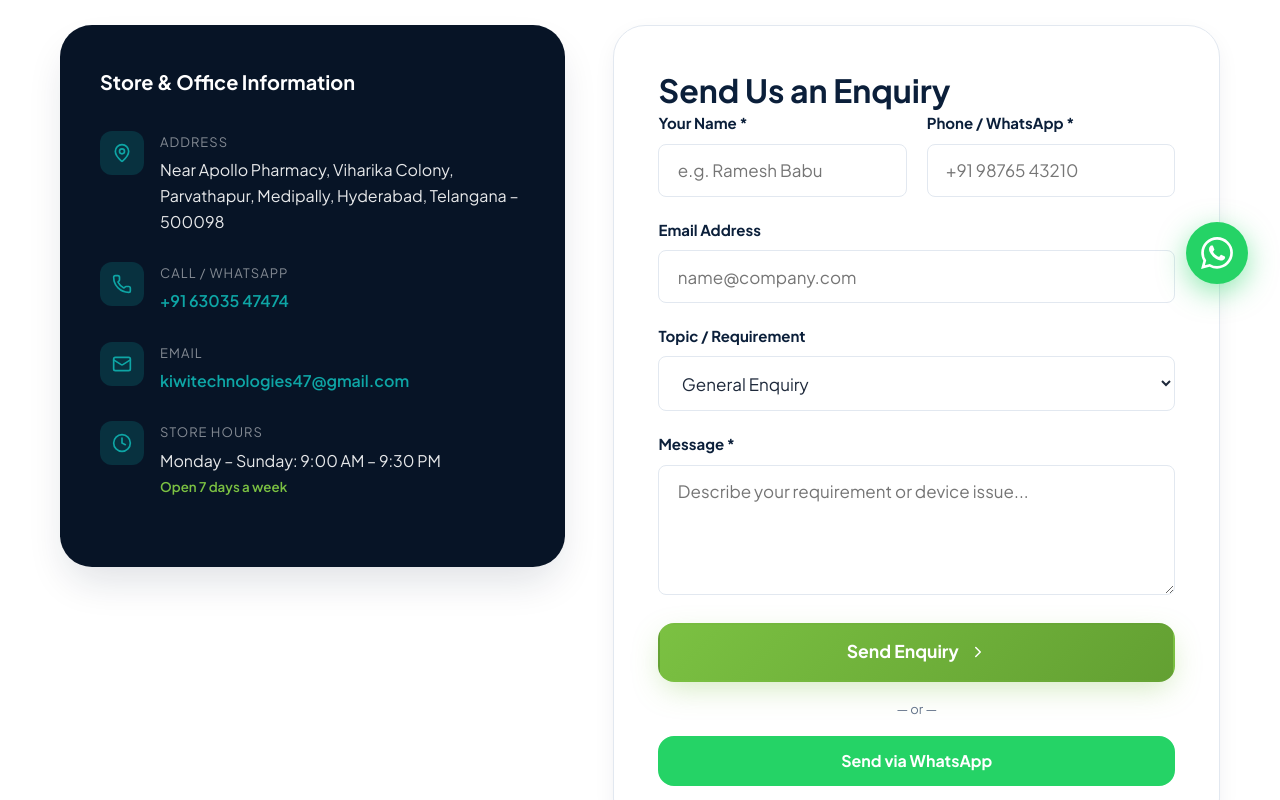
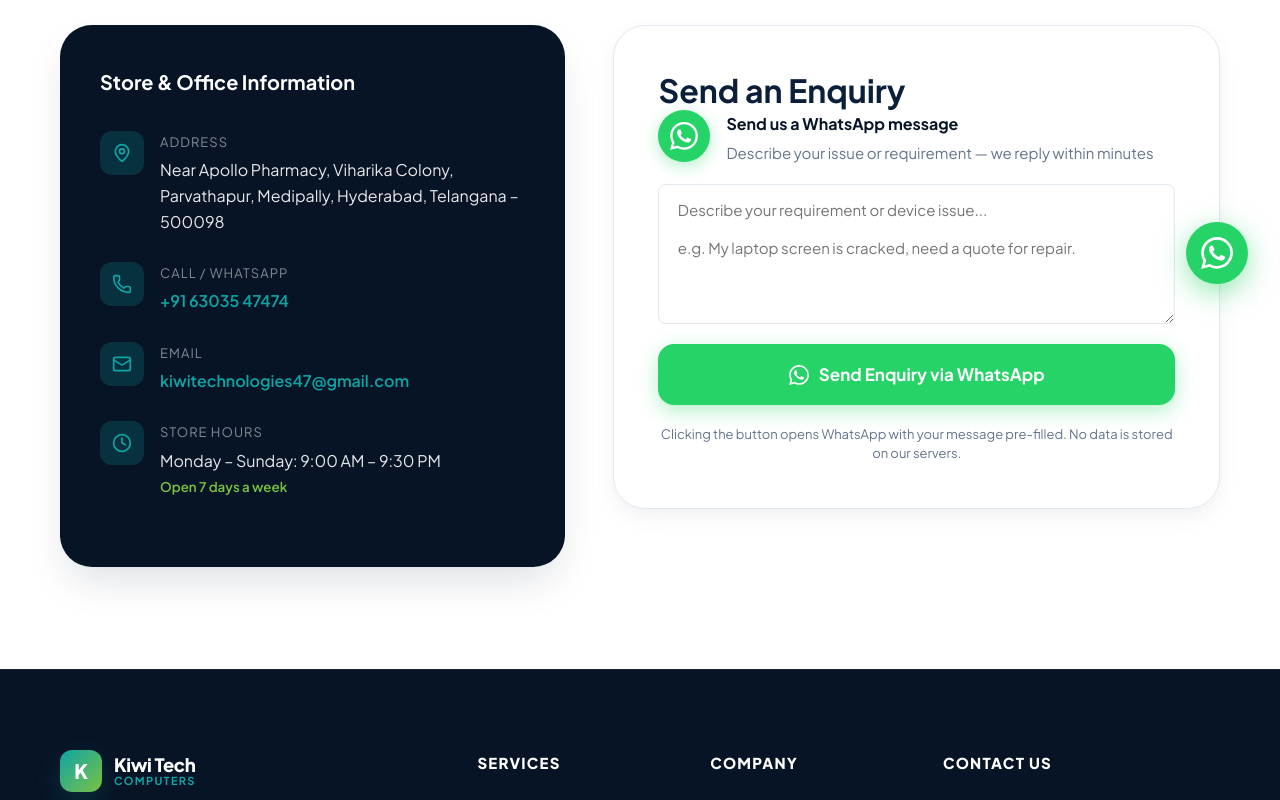
Before and after one commit to kiwitechcomputers-oss/Kiwitech-website, a Next.js app: page /contact in a window 1280 px wide. Shown: the part 480-1280 px from the top of the page. Built offline with nearby package versions, Linux system fonts and the light colour scheme.

Commit message:
Fix: replace broken Formspree form with WhatsApp-only enquiry widget — no backend needed

```diff
--- a/src/app/contact/page.tsx
+++ b/src/app/contact/page.tsx
@@ -80,7 +80,7 @@ export default function ContactPage() {
             {/* Form */}
             <ScrollReveal delay={120}>
               <div className="contact-form-card">
-                <h3 className="heading-h3">Send Us an Enquiry</h3>
+                <h3 className="heading-h3">Send an Enquiry</h3>
                 <ContactForm />
               </div>
             </ScrollReveal>
--- a/src/components/contact/ContactForm.tsx
+++ b/src/components/contact/ContactForm.tsx
@@ -1,148 +1,57 @@
 'use client'
 import { useState } from 'react'
-import { ChevronRight, Phone } from 'lucide-react'
-import { BUSINESS, WHATSAPP_URL } from '@/lib/constants'
+import { WHATSAPP_URL } from '@/lib/constants'
 
 export default function ContactForm() {
-  const [submitted, setSubmitted] = useState(false)
-  const [form, setForm] = useState({ name: '', phone: '', email: '', subject: 'General Enquiry', message: '' })
+  const [message, setMessage] = useState('')
 
-  const handleChange = (e: React.ChangeEvent<HTMLInputElement | HTMLSelectElement | HTMLTextAreaElement>) => {
-    setForm(prev => ({ ...prev, [e.target.name]: e.target.value }))
-  }
-
-  const handleWhatsApp = () => {
-    const msg = `Hi Kiwi Tech!\nName: ${form.name}\nPhone: ${form.phone}\nSubject: ${form.subject}\nMessage: ${form.message}`
-    window.open(WHATSAPP_URL(msg), '_blank')
-  }
-
-  const handleSubmit = async (e: React.FormEvent) => {
-    e.preventDefault()
-    try {
-      await fetch('https://formspree.io/f/YOUR_FORM_ID', {
-        method: 'POST',
-        headers: { 'Content-Type': 'application/json', Accept: 'application/json' },
-        body: JSON.stringify({ ...form, _subject: `Contact Form — ${form.subject}` }),
-      })
-      setSubmitted(true)
-    } catch {
-      handleWhatsApp()
-    }
-  }
-
-  if (submitted) {
-    return (
-      <div style={{ textAlign: 'center', padding: '2rem 0' }}>
-        <div style={{ fontSize: '3rem', marginBottom: '1rem' }}>✅</div>
-        <h4 className="heading-h4" style={{ marginBottom: '0.5rem' }}>Message Received!</h4>
-        <p className="text-muted" style={{ fontSize: 'var(--body-sm)', marginBottom: '1.5rem' }}>
-          Thank you for reaching out. We&apos;ll get back to you within 30 minutes.
-        </p>
-        <a href={`tel:${BUSINESS.phone}`} className="btn btn-primary btn-full">
-          <Phone size={16} aria-hidden="true" /> Call Now: {BUSINESS.phoneDisplay}
-        </a>
-      </div>
-    )
+  const handleSend = () => {
+    const text = message.trim()
+      ? `Hi Kiwi Tech! I have an enquiry:\n\n${message}`
+      : `Hi Kiwi Tech! I'd like to know more about your services.`
+    window.open(WHATSAPP_URL(text), '_blank')
   }
 
   return (
-    <form onSubmit={handleSubmit} className="form-grid" noValidate>
-      <div className="form-group">
-        <label className="form-label" htmlFor="contact-name">Your Name *</label>
-        <input
-          id="contact-name"
-          name="name"
-          type="text"
-          className="form-input"
-          placeholder="e.g. Ramesh Babu"
-          required
-          value={form.name}
-          onChange={handleChange}
-          autoComplete="name"
-        />
+    <div className="wa-enquiry">
+      <div className="wa-enquiry-header">
+        <div className="wa-icon" aria-hidden="true">
+          <svg width="28" height="28" viewBox="0 0 24 24" fill="currentColor">
+            <path d="M17.472 14.382c-.297-.149-1.758-.867-2.03-.967-.273-.099-.471-.148-.67.15-.197.297-.767.966-.94 1.164-.173.199-.347.223-.644.075-.297-.15-1.255-.463-2.39-1.475-.883-.788-1.48-1.761-1.653-2.059-.173-.297-.018-.458.13-.606.134-.133.298-.347.446-.52.149-.174.198-.298.298-.497.099-.198.05-.371-.025-.52-.075-.149-.669-1.612-.916-2.207-.242-.579-.487-.5-.669-.51a12.8 12.8 0 0 0-.57-.01c-.198 0-.52.074-.792.372-.272.297-1.04 1.016-1.04 2.479 0 1.462 1.065 2.875 1.213 3.074.149.198 2.096 3.2 5.077 4.487.709.306 1.262.489 1.694.625.712.227 1.36.195 1.871.118.571-.085 1.758-.719 2.006-1.413.248-.694.248-1.289.173-1.413-.074-.124-.272-.198-.57-.347m-5.421 7.403h-.004a9.87 9.87 0 0 1-5.031-1.378l-.361-.214-3.741.982.998-3.648-.235-.374a9.86 9.86 0 0 1-1.51-5.26c.001-5.45 4.436-9.884 9.888-9.884 2.64 0 5.122 1.03 6.988 2.898a9.825 9.825 0 0 1 2.893 6.994c-.003 5.45-4.437 9.884-9.885 9.884m8.413-18.297A11.815 11.815 0 0 0 12.05 0C5.495 0 .16 5.335.157 11.892c0 2.096.547 4.142 1.588 5.945L.057 24l6.305-1.654a11.882 11.882 0 0 0 5.683 1.448h.005c6.554 0 11.89-5.335 11.893-11.893a11.821 11.821 0 0 0-3.48-8.413z"/>
+          </svg>
+        </div>
+        <div>
+          <p className="wa-enquiry-title">Send us a WhatsApp message</p>
+          <p className="wa-enquiry-sub">Describe your issue or requirement — we reply within minutes</p>
+        </div>
       </div>
 
-      <div className="form-group">
-        <label className="form-label" htmlFor="contact-phone">Phone / WhatsApp *</label>
-        <input
-          id="contact-phone"
-          name="phone"
-          type="tel"
-          className="form-input"
-          placeholder="+91 98765 43210"
-          required
-          value={form.phone}
-          onChange={handleChange}
-          autoComplete="tel"
-        />
-      </div>
+      <textarea
+        className="form-textarea wa-textarea"
+        placeholder="Describe your requirement or device issue...&#10;&#10;e.g. My laptop screen is cracked, need a quote for repair."
+        value={message}
+        onChange={e => setMessage(e.target.value)}
+        rows={5}
+        id="wa-message-input"
+        aria-label="Describe your requirement or device issue"
+      />
 
-      <div className="form-group full">
-        <label className="form-label" htmlFor="contact-email">Email Address</label>
-        <input
-          id="contact-email"
-          name="email"
-          type="email"
-          className="form-input"
-          placeholder="name@company.com"
-          value={form.email}
-          onChange={handleChange}
-          autoComplete="email"
-        />
-      </div>
+      <button
+        type="button"
+        onClick={handleSend}
+        className="btn btn-full btn-lg wa-send-btn"
+        id="contact-whatsapp-btn"
+        aria-label="Send enquiry via WhatsApp"
+      >
+        <svg width="20" height="20" viewBox="0 0 24 24" fill="currentColor" aria-hidden="true">
+          <path d="M17.472 14.382c-.297-.149-1.758-.867-2.03-.967-.273-.099-.471-.148-.67.15-.197.297-.767.966-.94 1.164-.173.199-.347.223-.644.075-.297-.15-1.255-.463-2.39-1.475-.883-.788-1.48-1.761-1.653-2.059-.173-.297-.018-.458.13-.606.134-.133.298-.347.446-.52.149-.174.198-.298.298-.497.099-.198.05-.371-.025-.52-.075-.149-.669-1.612-.916-2.207-.242-.579-.487-.5-.669-.51a12.8 12.8 0 0 0-.57-.01c-.198 0-.52.074-.792.372-.272.297-1.04 1.016-1.04 2.479 0 1.462 1.065 2.875 1.213 3.074.149.198 2.096 3.2 5.077 4.487.709.306 1.262.489 1.694.625.712.227 1.36.195 1.871.118.571-.085 1.758-.719 2.006-1.413.248-.694.248-1.289.173-1.413-.074-.124-.272-.198-.57-.347m-5.421 7.403h-.004a9.87 9.87 0 0 1-5.031-1.378l-.361-.214-3.741.982.998-3.648-.235-.374a9.86 9.86 0 0 1-1.51-5.26c.001-5.45 4.436-9.884 9.888-9.884 2.64 0 5.122 1.03 6.988 2.898a9.825 9.825 0 0 1 2.893 6.994c-.003 5.45-4.437 9.884-9.885 9.884m8.413-18.297A11.815 11.815 0 0 0 12.05 0C5.495 0 .16 5.335.157 11.892c0 2.096.547 4.142 1.588 5.945L.057 24l6.305-1.654a11.882 11.882 0 0 0 5.683 1.448h.005c6.554 0 11.89-5.335 11.893-11.893a11.821 11.821 0 0 0-3.48-8.413z"/>
+        </svg>
+        Send Enquiry via WhatsApp
+      </button>
 
-      <div className="form-group full">
-        <label className="form-label" htmlFor="contact-subject">Topic / Requirement</label>
-        <select
-          id="contact-subject"
-          name="subject"
-          className="form-select"
-          value={form.subject}
-          onChange={handleChange}
-        >
-          <option value="General Enquiry">General Enquiry</option>
-          <option value="Laptop Repair">Laptop Repair</option>
-          <option value="Desktop / Monitor Service">Desktop / Monitor Service</option>
-          <option value="Printer Service">Printer Service</option>
-          <option value="CCTV Installation">CCTV Installation</option>
-          <option value="Laptop / PC Purchase">Laptop / PC Purchase</option>
-          <option value="Corporate AMC Enquiry">Corporate AMC Enquiry</option>
-          <option value="Bulk Procurement">Bulk Procurement</option>
-        </select>
-      </div>
-
-      <div className="form-group full">
-        <label className="form-label" htmlFor="contact-message">Message *</label>
-        <textarea
-          id="contact-message"
-          name="message"
-          className="form-textarea"
-          placeholder="Describe your requirement or device issue..."
-          required
-          value={form.message}
-          onChange={handleChange}
-        />
-      </div>
-
-      <div className="form-group full" style={{ marginTop: '0.5rem' }}>
-        <button type="submit" className="btn btn-primary btn-full btn-lg" id="contact-submit-btn">
-          Send Enquiry <ChevronRight size={18} aria-hidden="true" />
-        </button>
-
-        <div style={{ textAlign: 'center', margin: '0.5rem 0', color: 'var(--charcoal-400)', fontSize: 'var(--body-xs)' }}>
-          — or —
-        </div>
-
-        <button
-          type="button"
-          onClick={handleWhatsApp}
-          className="btn btn-full"
-          style={{ background: '#25D366', color: 'white', borderColor: '#25D366', justifyContent: 'center' }}
-          id="contact-whatsapp-btn"
-        >
-          Send via WhatsApp
-        </button>
-      </div>
-    </form>
+      <p className="wa-enquiry-note">
+        Clicking the button opens WhatsApp with your message pre-filled. No data is stored on our servers.
+      </p>
+    </div>
   )
 }
--- a/src/styles/globals.css
+++ b/src/styles/globals.css
@@ -909,6 +909,30 @@ main {
 .form-input:focus, .form-select:focus, .form-textarea:focus { border-color: var(--teal); box-shadow: 0 0 0 4px rgba(14,165,165,0.18); }
 .form-textarea { resize: vertical; min-height: 130px; }
 
+/* ── WhatsApp Enquiry Widget ────────────────── */
+.wa-enquiry { display: flex; flex-direction: column; gap: 1.25rem; }
+.wa-enquiry-header { display: flex; align-items: flex-start; gap: 1rem; }
+.wa-icon {
+  width: 52px; height: 52px; border-radius: 50%;
+  background: #25D366; color: white;
+  display: flex; align-items: center; justify-content: center;
+  flex-shrink: 0; box-shadow: 0 4px 16px rgba(37,211,102,0.35);
+}
+.wa-enquiry-title { font-weight: 700; font-size: 1rem; color: var(--navy-900); margin-bottom: 0.25rem; }
+.wa-enquiry-sub { font-size: var(--body-sm); color: var(--charcoal-400); line-height: 1.5; }
+.wa-textarea { min-height: 140px; font-size: 0.9375rem; }
+.wa-send-btn {
+  background: #25D366 !important;
+  border-color: #25D366 !important;
+  color: white !important;
+  display: flex; align-items: center; justify-content: center; gap: 0.625rem;
+  font-size: 1.0625rem; font-weight: 700;
+  box-shadow: 0 6px 20px rgba(37,211,102,0.35);
+  transition: all var(--duration-base) var(--ease);
+}
+.wa-send-btn:hover { background: #1ebe5d !important; transform: translateY(-2px); box-shadow: 0 10px 28px rgba(37,211,102,0.45); }
+.wa-enquiry-note { font-size: var(--body-xs); color: var(--charcoal-400); text-align: center; line-height: 1.5; }
+
 /* ── WhatsApp FAB ───────────────────────────── */
 .whatsapp-fab { position: fixed; bottom: 2.25rem; right: 2rem; z-index: 999; width: 62px; height: 62px; border-radius: 50%; background: #25D366; color: white; display: flex; align-items: center; justify-content: center; box-shadow: 0 8px 28px rgba(37,211,102,0.5); transition: transform var(--duration-base) var(--ease); }
 .whatsapp-fab:hover { transform: scale(1.12) translateY(-3px); }
```
